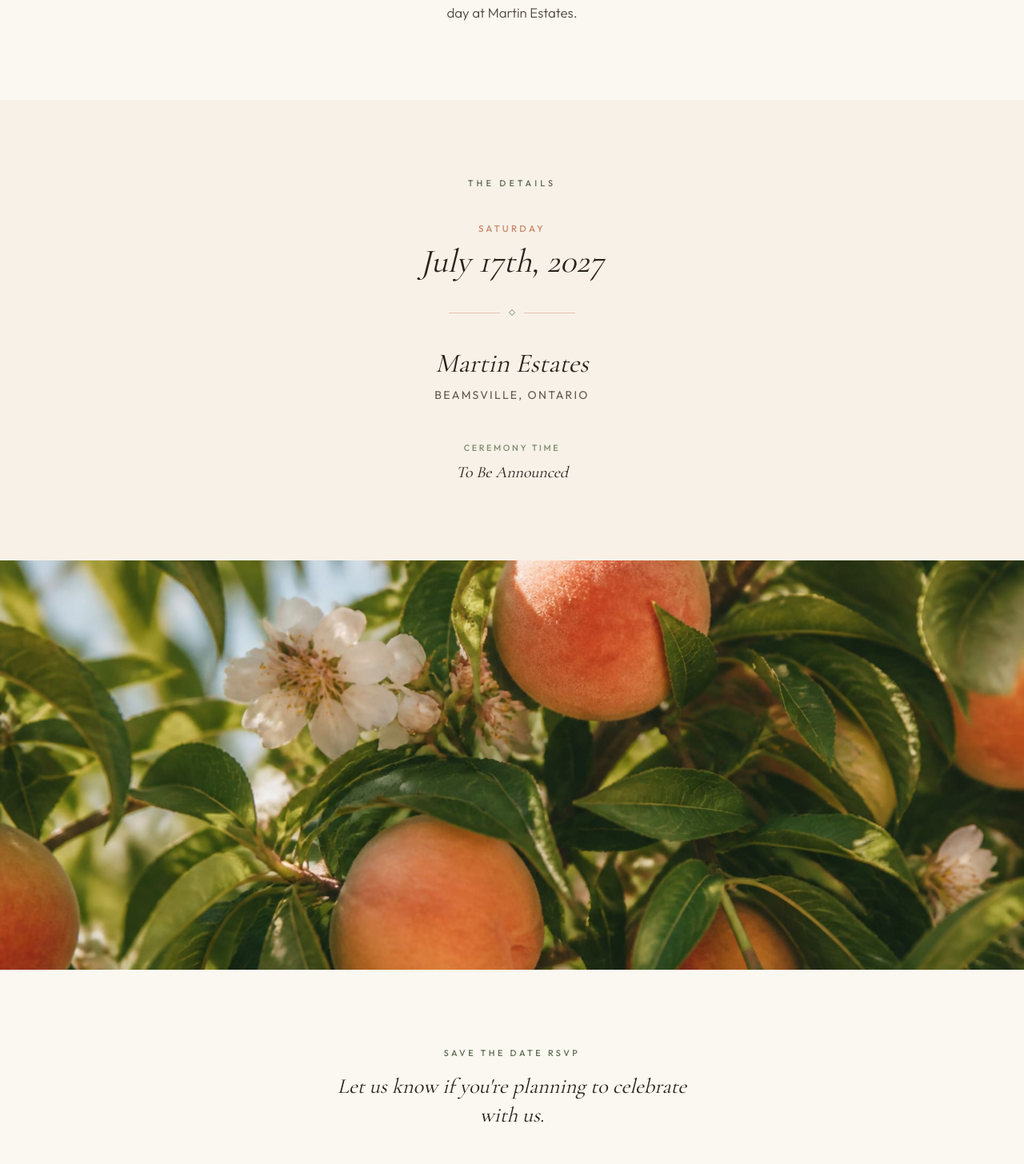
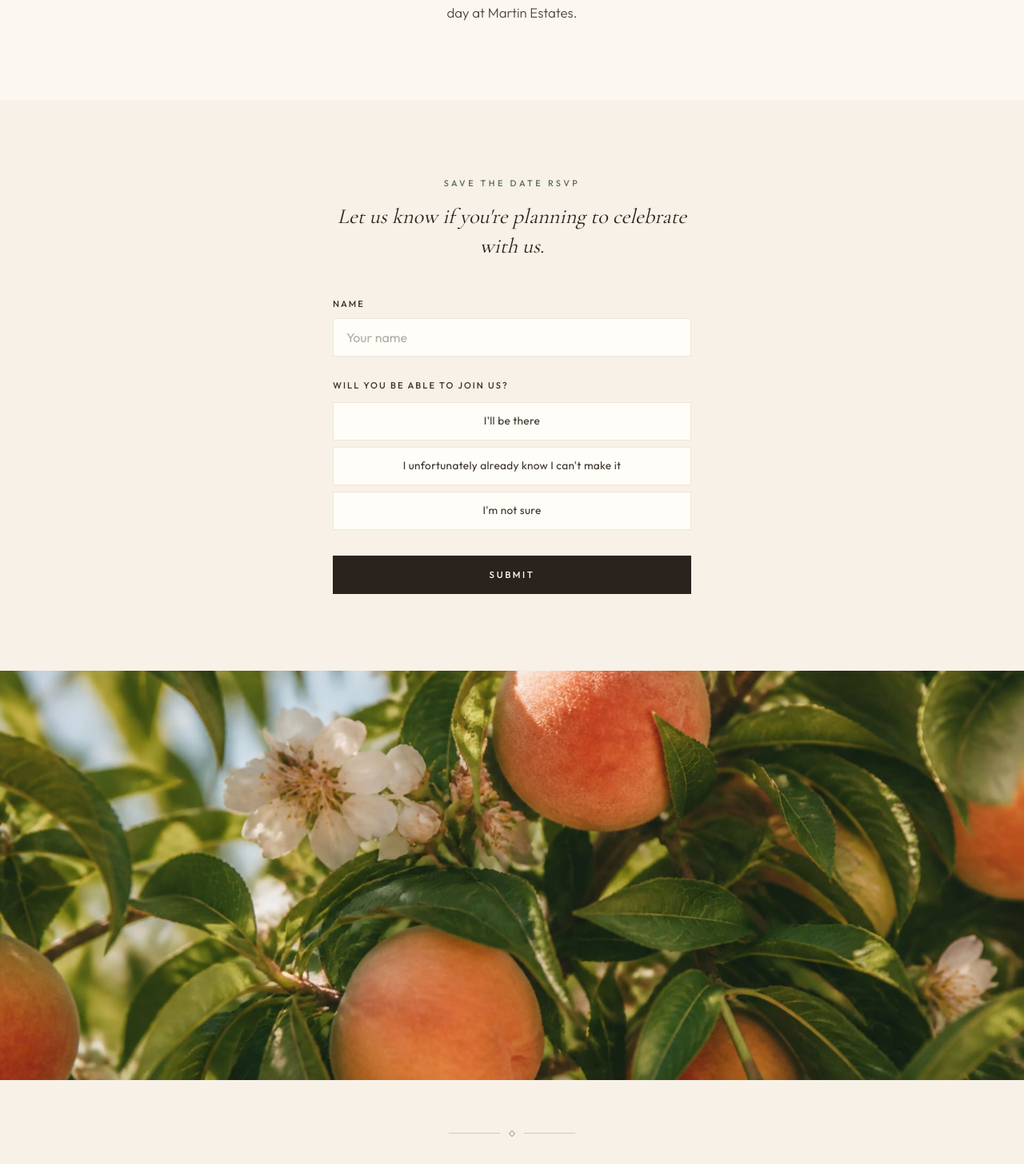
Before and after one commit to AndrewC107/SydneyAndDavid_Wedding, a Next.js app: page / in a window 1280 px wide. Shown: the part 1205-2661 px from the top of the page at 80% size. Built offline with nearby package versions, Linux system fonts and the light colour scheme.

Commit message:
Sydney's Suggestions

```diff
--- a/app/layout.tsx
+++ b/app/layout.tsx
@@ -36,10 +36,10 @@ export const metadata: Metadata = {
     siteName: coupleNames,
     images: [
       {
-        url: "/images/og-orchard.jpg",
+        url: "/images/visual-peaches.jpg",
         width: 1200,
         height: 675,
-        alt: `Peach orchard at sunset — ${coupleNames} Save the Date`,
+        alt: `Ripe peaches and blossoms — ${coupleNames} Save the Date`,
       },
     ],
   },
@@ -47,7 +47,7 @@ export const metadata: Metadata = {
     card: "summary_large_image",
     title: wedding.meta.title,
     description: wedding.meta.description,
-    images: ["/images/og-orchard.jpg"],
+    images: ["/images/visual-peaches.jpg"],
   },
 };
 
--- a/app/page.tsx
+++ b/app/page.tsx
@@ -3,16 +3,14 @@ import { Hero } from "@/components/Hero";
 import { Intro } from "@/components/Intro";
 import { RSVPForm } from "@/components/RSVPForm";
 import { VisualBreak } from "@/components/VisualBreak";
-import { WeddingDetails } from "@/components/WeddingDetails";
 
 export default function HomePage() {
   return (
     <main>
       <Hero />
       <Intro />
-      <WeddingDetails />
+      <RSVPForm />
       <VisualBreak />
-      <RSVPForm />
       <Footer />
     </main>
   );
--- a/components/Hero.tsx
+++ b/components/Hero.tsx
@@ -67,7 +67,7 @@ export function Hero() {
               <h1 className="mt-5 font-script text-[3.35rem] leading-[1.12] font-normal sm:text-[4.15rem] md:text-[4.75rem]">
                 <span className="block">{wedding.couple.personOne}</span>
                 <span
-                  className="mt-0 block font-script text-[2rem] text-peach sm:text-[2.35rem]"
+                  className="mt-0 block font-script text-[2rem] sm:text-[2.35rem]"
                   aria-hidden="true"
                 >
                   &
--- a/components/RSVPForm.tsx
+++ b/components/RSVPForm.tsx
@@ -5,15 +5,18 @@ import { wedding } from "@/config/wedding";
 import { handleRSVPSubmit, type Attendance } from "@/lib/rsvp";
 
 const attendanceOptions: { value: Attendance; label: string }[] = [
-  { value: "yes", label: "Yes" },
-  { value: "no", label: "No" },
-  { value: "not_sure", label: "Not sure yet" },
+  { value: "yes", label: "I'll be there" },
+  { value: "no", label: "I unfortunately already know I can't make it" },
+  { value: "not_sure", label: "I'm not sure" },
 ];
 
 export function RSVPForm() {
   const [fullName, setFullName] = useState("");
   const [attending, setAttending] = useState<Attendance | "">("");
-  const [guestCount, setGuestCount] = useState("1");
+  const [street, setStreet] = useState("");
+  const [city, setCity] = useState("");
+  const [province, setProvince] = useState("");
+  const [postalCode, setPostalCode] = useState("");
   const [status, setStatus] = useState<"idle" | "submitting" | "success" | "error">(
     "idle",
   );
@@ -28,6 +31,15 @@ export function RSVPForm() {
       return;
     }
 
+    if (
+      attending === "yes" &&
+      (!street.trim() || !city.trim() || !province.trim() || !postalCode.trim())
+    ) {
+      setStatus("error");
+      setErrorMessage("Please share your mailing address so we can send your formal invite.");
+      return;
+    }
+
     setStatus("submitting");
     setErrorMessage("");
 
@@ -35,8 +47,15 @@ export function RSVPForm() {
       await handleRSVPSubmit({
         fullName: fullName.trim(),
         attending,
-        guestCount:
-          attending === "no" ? undefined : Number.parseInt(guestCount, 10) || 1,
+        mailingAddress:
+          attending === "yes"
+            ? {
+                street: street.trim(),
+                city: city.trim(),
+                province: province.trim(),
+                postalCode: postalCode.trim(),
+              }
+            : undefined,
       });
       setStatus("success");
     } catch {
@@ -46,7 +65,7 @@ export function RSVPForm() {
   }
 
   return (
-    <section id="rsvp" className="bg-cream px-6 py-20 sm:px-8 sm:py-24">
+    <section id="rsvp" className="bg-ivory px-6 py-20 sm:px-8 sm:py-24">
       <div className="mx-auto max-w-md text-center">
         <p className="font-sans text-[0.68rem] font-medium tracking-[0.32em] text-olive uppercase">
           {wedding.rsvp.heading}
@@ -66,7 +85,7 @@ export function RSVPForm() {
           <form className="mt-10 text-left" onSubmit={onSubmit} noValidate>
             <label className="block">
               <span className="font-sans text-[0.7rem] font-medium tracking-[0.18em] text-charcoal uppercase">
-                Full Name
+                Name
               </span>
               <input
                 type="text"
@@ -84,13 +103,13 @@ export function RSVPForm() {
               <legend className="font-sans text-[0.7rem] font-medium tracking-[0.18em] text-charcoal uppercase">
                 Will you be able to join us?
               </legend>
-              <div className="mt-3 grid grid-cols-1 gap-2 sm:grid-cols-3">
+              <div className="mt-3 grid grid-cols-1 gap-2">
                 {attendanceOptions.map((option) => {
                   const selected = attending === option.value;
                   return (
                     <label
                       key={option.value}
-                      className={`flex min-h-12 cursor-pointer items-center justify-center border px-3 text-center font-sans text-[0.85rem] tracking-wide transition-colors ${
+                      className={`flex min-h-12 cursor-pointer items-center justify-center border px-4 py-3 text-center font-sans text-[0.85rem] leading-snug tracking-wide transition-colors ${
                         selected
                           ? "border-peach bg-apricot/25 text-espresso"
                           : "border-beige bg-linen text-charcoal hover:border-peach/50"
@@ -111,24 +130,78 @@ export function RSVPForm() {
               </div>
             </fieldset>
 
-            {attending !== "no" && (
-              <label className="mt-7 block">
-                <span className="font-sans text-[0.7rem] font-medium tracking-[0.18em] text-charcoal uppercase">
-                  Number of Guests
-                </span>
-                <select
-                  name="guestCount"
-                  value={guestCount}
-                  onChange={(event) => setGuestCount(event.target.value)}
-                  className="mt-2 h-12 w-full border border-beige bg-linen px-4 font-sans text-base text-espresso"
-                >
-                  {["1", "2", "3", "4", "5", "6"].map((count) => (
-                    <option key={count} value={count}>
-                      {count}
-                    </option>
-                  ))}
-                </select>
-              </label>
+            {attending === "yes" && (
+              <div className="mt-7 space-y-4">
+                <label className="block">
+                  <span className="font-sans text-[0.7rem] font-medium tracking-[0.18em] text-charcoal uppercase">
+                    Mailing Address
+                  </span>
+                  <input
+                    type="text"
+                    name="street"
+                    autoComplete="street-address"
+                    value={street}
+                    onChange={(event) => setStreet(event.target.value)}
+                    className="mt-2 h-12 w-full border border-beige bg-linen px-4 font-sans text-base text-espresso placeholder:text-charcoal/40"
+                    placeholder="Street address"
+                    required
+                  />
+                </label>
+
+                <div className="grid grid-cols-2 gap-3">
+                  <label className="block">
+                    <span className="font-sans text-[0.7rem] font-medium tracking-[0.18em] text-charcoal uppercase">
+                      City
+                    </span>
+                    <input
+                      type="text"
+                      name="city"
+                      autoComplete="address-level2"
+                      value={city}
+                      onChange={(event) => setCity(event.target.value)}
+                      className="mt-2 h-12 w-full border border-beige bg-linen px-4 font-sans text-base text-espresso placeholder:text-charcoal/40"
+                      placeholder="City"
+                      required
+                    />
+                  </label>
+
+                  <label className="block">
+                    <span className="font-sans text-[0.7rem] font-medium tracking-[0.18em] text-charcoal uppercase">
+                      Province
+                    </span>
+                    <input
+                      type="text"
+                      name="province"
+                      autoComplete="address-level1"
+                      value={province}
+                      onChange={(event) => setProvince(event.target.value)}
+                      className="mt-2 h-12 w-full border border-beige bg-linen px-4 font-sans text-base text-espresso placeholder:text-charcoal/40"
+                      placeholder="Province"
+                      required
+                    />
+                  </label>
+                </div>
+
+                <label className="block">
+                  <span className="font-sans text-[0.7rem] font-medium tracking-[0.18em] text-charcoal uppercase">
+                    Postal Code
+                  </span>
+                  <input
+                    type="text"
+                    name="postalCode"
+                    autoComplete="postal-code"
+                    value={postalCode}
+                    onChange={(event) => setPostalCode(event.target.value)}
+                    className="mt-2 h-12 w-full border border-beige bg-linen px-4 font-sans text-base text-espresso placeholder:text-charcoal/40"
+                    placeholder="Postal code"
+                    required
+                  />
+                </label>
+
+                <p className="font-display text-base text-espresso italic">
+                  Formal invite to follow
+                </p>
+              </div>
             )}
 
             {status === "error" && (
--- a/components/WeddingDetails.tsx
+++ /dev/null
@@ -1,48 +0,0 @@
-import { Divider } from "@/components/Divider";
-import { venueLocation, wedding } from "@/config/wedding";
-
-export function WeddingDetails() {
-  return (
-    <section
-      id="details"
-      className="bg-ivory px-6 py-20 sm:px-8 sm:py-24"
-    >
-      <div className="mx-auto max-w-md text-center">
-        <p className="font-sans text-[0.68rem] font-medium tracking-[0.38em] text-olive uppercase">
-          The Details
-        </p>
-
-        <div className="mt-10">
-          <p className="font-sans text-[0.72rem] font-medium tracking-[0.28em] text-peach uppercase">
-            {wedding.date.weekday}
-          </p>
-          <h2 className="mt-3 font-display text-[2.15rem] leading-none text-espresso italic sm:text-[2.6rem]">
-            {wedding.date.display}
-          </h2>
-        </div>
-
-        <div className="mt-10">
-          <Divider />
-        </div>
-
-        <div className="mt-10">
-          <p className="font-display text-[1.85rem] leading-tight text-espresso italic sm:text-[2.1rem]">
-            {wedding.venue.name}
-          </p>
-          <p className="mt-2 font-sans text-sm tracking-[0.16em] text-charcoal/80 uppercase">
-            {venueLocation}
-          </p>
-        </div>
-
-        <div className="mt-12">
-          <p className="font-sans text-[0.68rem] font-medium tracking-[0.24em] text-sage uppercase">
-            {wedding.ceremony.timeLabel}
-          </p>
-          <p className="mt-2 font-display text-xl text-espresso italic">
-            {wedding.ceremony.time}
-          </p>
-        </div>
-      </div>
-    </section>
-  );
-}
```
Also changed, not shown: lib/rsvp.ts (+8 -1 lines).
